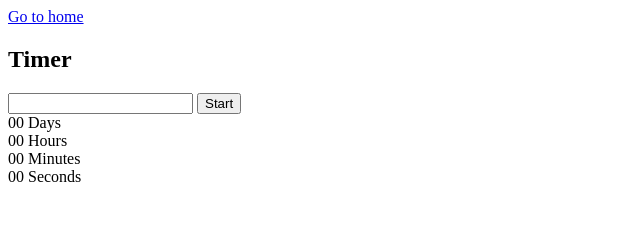
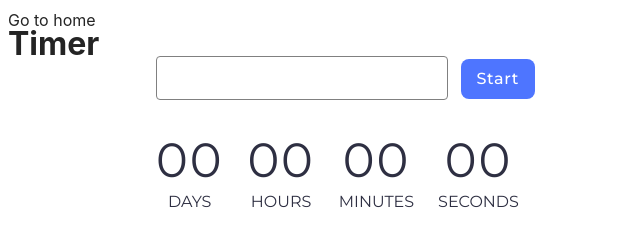
Before and after one commit to SeredaOleksandr/goit-js-hw-10, a website built with Vite: page src/1-timer.html in a window 1280 px wide. Shown: the whole page, without its empty margins (0-640 px from the left). Built offline with nearby package versions, Linux system fonts and the light colour scheme.

Commit message:
Creating css by Timer

```diff
--- a/src/1-timer.html
+++ b/src/1-timer.html
@@ -5,12 +5,19 @@
     <meta http-equiv="X-UA-Compatible" content="IE=edge" />
     <meta name="viewport" content="width=device-width, initial-scale=1.0" />
     <title>Timer</title>
+    <link rel="preconnect" href="https://fonts.googleapis.com" />
+    <link rel="preconnect" href="https://fonts.gstatic.com" crossorigin />
+    <link
+      href="https://fonts.googleapis.com/css2?family=Montserrat:wght@400;500&display=swap"
+      rel="stylesheet"
+    />
+    <link rel="stylesheet" href="./css/styles.css" />
     <link rel="stylesheet" href="./css/timer.css" />
   </head>
   <body>
+    <a href="./index.html">Go to home</a>
+    <h1>Timer</h1>
     <section>
-      <a href="./index.html">Go to home</a>
-      <h1>Timer</h1>
       <input type="text" id="datetime-picker" />
       <button type="button" data-start>Start</button>
 
--- a/src/css/styles.css
+++ b/src/css/styles.css
@@ -7,6 +7,8 @@
 @import url('./reset.css');
 @import url('./vite-promo.css');
 @import url('./header.css');
+/* @import url('./timer.css'); */
+/* @import url('./snackbar.css'); */
 
 :root {
   font-family: Inter, Avenir, Helvetica, Arial, sans-serif;
--- /dev/null
+++ b/src/css/timer.css
@@ -0,0 +1,77 @@
+section {
+  margin: 0;
+  /* padding-top: 36px; */
+  padding-left: 148px;
+}
+
+input {
+  width: 272px;
+  height: 40px;
+  border-radius: 4px;
+  border: 1px solid #808080;
+  padding-left: 16px;
+  color: #2e2f42;
+  font-family: Montserrat;
+  font-size: 16px;
+  line-height: 1.5;
+  letter-spacing: 0.04em;
+  transition: border 250ms cubic-bezier(0.4, 0, 0.2, 1);
+}
+
+input:active {
+  border: 1px solid #4e75ff;
+}
+
+button {
+  /* width: 70px; */
+  height: 40px;
+  padding: 8px 16px;
+  border-radius: 8px;
+  background-color: #4e75ff;
+  margin-left: 8px;
+  border: none;
+  color: #fff;
+  font-family: Montserrat;
+  font-size: 16px;
+  font-weight: 500;
+  line-height: 1.5;
+  letter-spacing: 0.04em;
+  transition: background-color 250ms cubic-bezier(0.4, 0, 0.2, 1);
+}
+
+button:hover {
+  background-color: #6c8cff;
+}
+
+button:disabled {
+  background-color: #cfcfcf;
+  color: #989898;
+}
+
+.timer {
+  display: flex;
+  gap: 24px;
+  margin-top: 32px;
+}
+
+.field {
+  display: flex;
+  flex-direction: column;
+  align-items: center;
+}
+
+.value {
+  color: #2e2f42;
+  font-family: Montserrat;
+  font-size: 48px;
+  line-height: 1.2;
+  letter-spacing: 0.04em;
+}
+
+.label {
+  color: #2e2f42;
+  font-family: Montserrat;
+  font-size: 16px;
+  line-height: 1.5;
+  text-transform: uppercase;
+}
```
Also changed, not shown: src/2-snackbar.html (+7 -0 lines), src/index.html (+6 -0 lines), src/css/snackbar.css (added).
